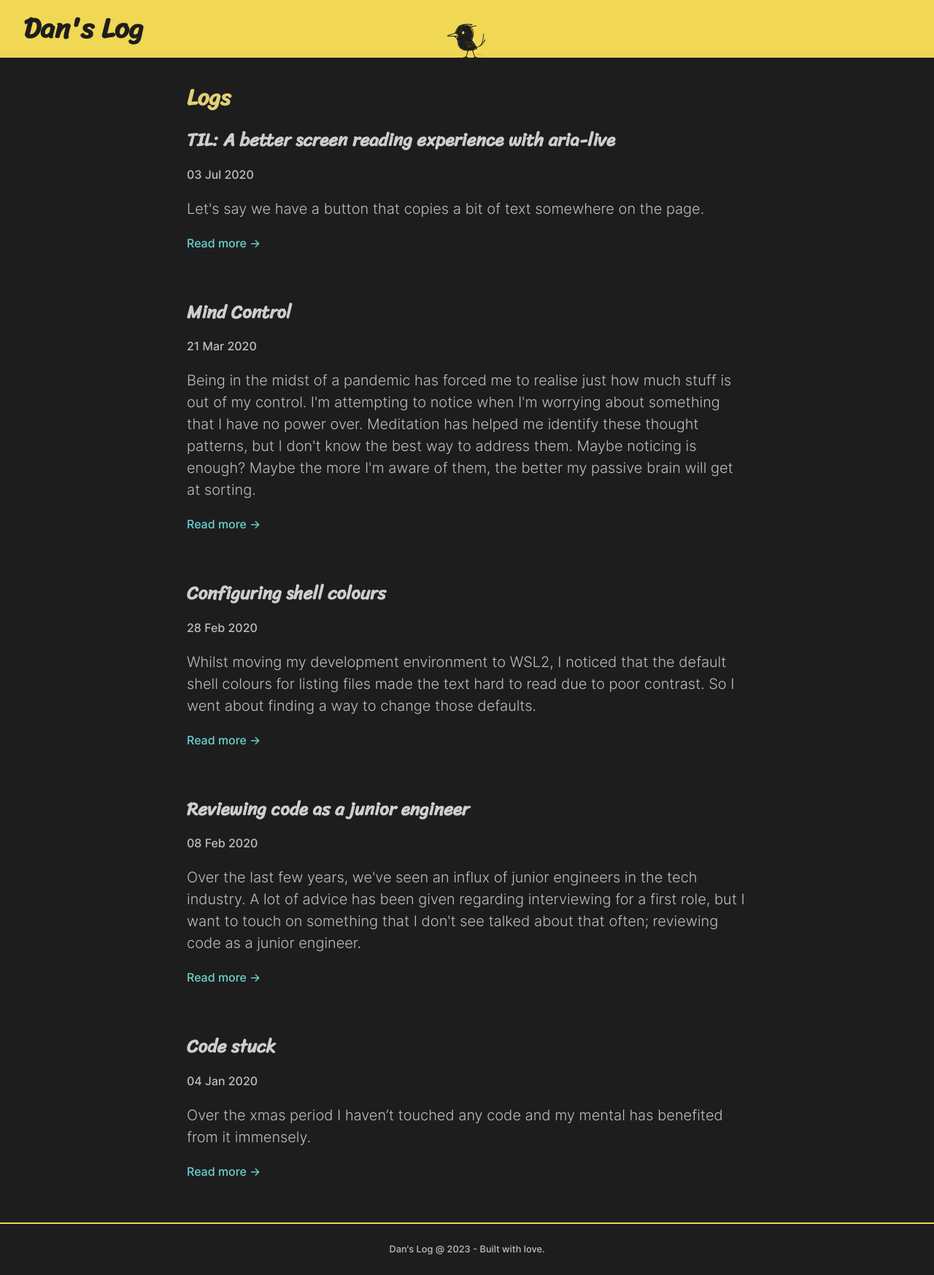
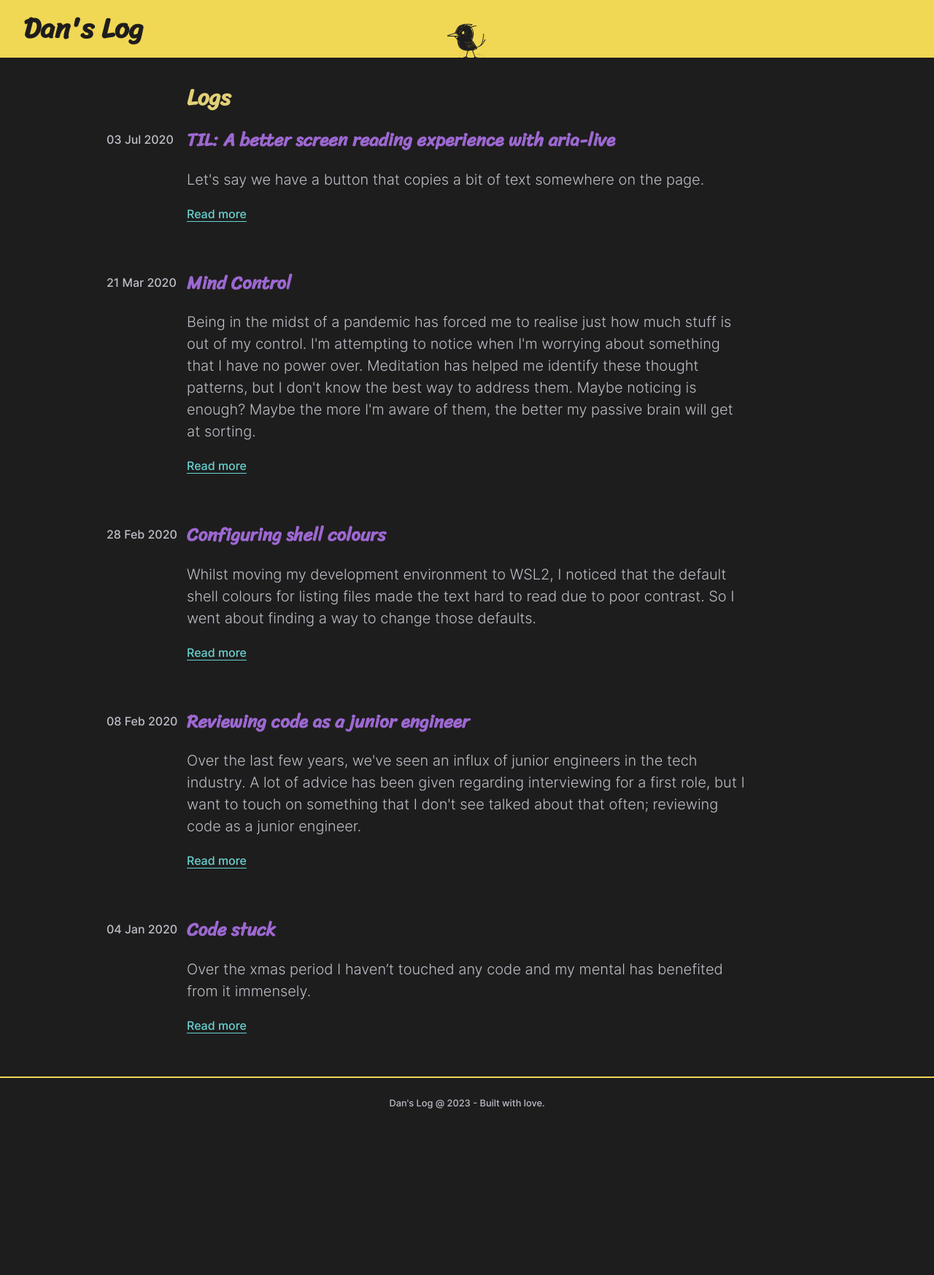
Before and after one commit to libuk/danslog-site, a Jekyll site: the page built from index.markdown, in a window 1280 px wide. Shown: the whole page at 73% size. Built offline with Jekyll 4.4.1, drawn with Linux system fonts in a browser that asks for light colours; after the commit the page ends 1547 px from its top, so only the background shows below that.

Commit message:
Improve styling and functionality of posts and links

```diff
--- a/_layouts/default.html
+++ b/_layouts/default.html
@@ -38,9 +38,9 @@
     <div class="site-header-wrapper">
       <header class="site-header">
         <div class="site-header__title-wrapper">
-          <a href="/">
-            <h1 class="site-header__title">Dan's Log</h1>
-          </a>
+          <h1 class="site-header__title">
+            <a class="site-header__title__link" href="/">Dan's Log</a>
+          </h1>
         </div>
         {% include black-bird.html %}
       </header>
--- a/_layouts/home.html
+++ b/_layouts/home.html
@@ -9,7 +9,8 @@
     <div class="site-content__post">
       {% for post in site.posts %}
       <article class="site-content__post__item">
-        <h3><a href="{{ post.url }}">{{ post.title }}</a></h3>
+        <a class="site-content__post__link" href="{{ post.url }}"></a>
+        <h3 class="site-content__post__item__heading">{{ post.title }}</h3>
         <section class="site-content__post__item__meta">
           <time
             class="site-content__post__item__date"
--- a/assets/css/main.scss
+++ b/assets/css/main.scss
@@ -222,6 +222,7 @@
   --color-text-dark: #1e1d1d;
   --color-bg: #1e1d1d;
   --color-links: #68d2d2;
+  --color-purple: #9D68D2;
 
   /* TYPOGRAPHY  - Major Third type scale */
   --type-tiny: 0.64em;
@@ -263,6 +264,10 @@
 a:hover,
 a:focus {
   border-bottom: none;
+}
+
+a:focus-visible {
+  outline: 3px dashed var(--color-primary);
 }
 
 h1,
@@ -370,9 +375,15 @@
 
 .skip-to-content {
   position: absolute;
+  left: 25%;
+  transform: translateX(-50%);
   background-color: var(--color-bg);
   color: var(--color-primary-light);
   padding: var(--space-sm);
+}
+
+.skip-to-content:focus-visible {
+  outline: 3px dashed var(--color-bg);
 }
 
 /** WRAPPER **/
@@ -419,11 +430,13 @@
   text-align: center;
 }
 
-.site-header a {
+.site-header__title__link {
   color: var(--color-text-dark);
-  text-transform: uppercase;
-  font-weight: 700;
-  text-decoration: none;
+  border-bottom: none;
+}
+
+.site-header__title__link:focus-visible {
+  outline: 3px dashed var(--color-bg);
 }
 
 .nav {
@@ -491,28 +504,33 @@
   grid-column: 1 / 5;
 }
 
+.site-content__post__item {
+  position: relative;
+}
+
 .site-content__post__item + .site-content__post__item {
   margin-top: var(--space-xlg);
 }
 
-.site-content__post__item h3 {
-  text-transform: none;
-  word-break: break-word;
-}
-
-.site-content__post__item a {
+.site-content__post__link {
+  display: block;
+  position: absolute;
+  width: 100%;
+  height: 100%;
   border-bottom: none;
 }
 
-.site-content__post__item h3 a {
-  color: var(--color-heading-light);
+.site-content__post__item__heading {
+  text-transform: none;
+  word-break: break-word;
+  color: var(--color-purple);
   transition: color 0.3s ease;
   -moz-transition: color 0.3s ease;
 }
 
-.site-content__post__item h3 a:hover,
-.site-content__post__item h3 a:focus {
-  color: #fff;
+.site-content__post__link:hover + .site-content__post__item__heading,
+.site-content__post__link:focus + .site-content__post__item__heading {
+  color: var(--color-text-lighter);
 }
 
 .site-content__post__item__meta {
@@ -521,22 +539,12 @@
   color: var(--color-text-lighter);
 }
 
-.site-content__post__item__cta {
-  display: block;
-  margin-top: var(--space-md);
-}
-
-.site-content__post__item__cta::after {
-  content: '→';
-  color: var(--color-links);
-  display: inline-block;
-  margin-left: var(--space-xs);
-  transition: margin-left 0.3s ease;
-}
-
-.site-content__post__item__cta:hover::after,
-.site-content__post__item__cta:focus::after {
-  margin-left: var(--space-sm);
+@media screen and (min-width: 1100px) {
+  .site-content__post__item__meta {
+    position: absolute;
+    left: -110px;
+    top: -10px;
+  }
 }
 
 .pagination {
```
